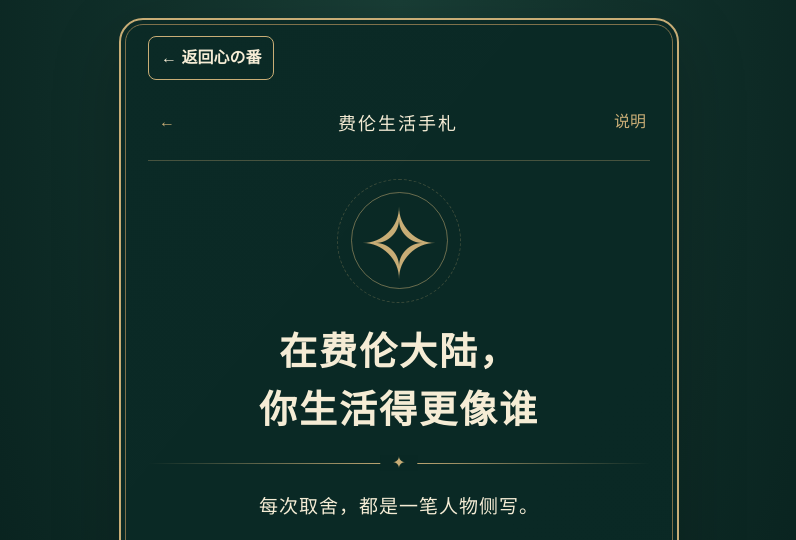
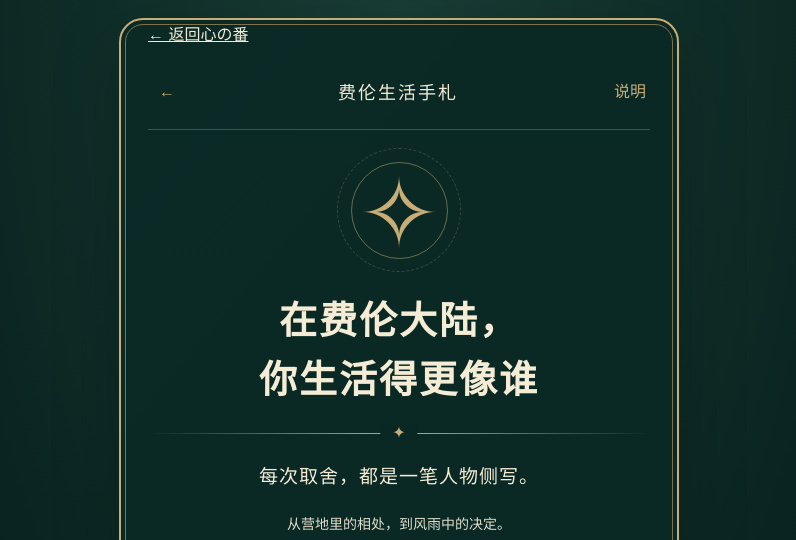
Before and after one commit to anduhello/quiz, a plain HTML site: page faerun/index.html in a window 1280 px wide. Shown: the top 540 px of the page, without its empty margins (241-1037 px from the left). Drawn offline with Linux system fonts and the light colour scheme.

```diff
--- a/faerun/hub.css
+++ b/faerun/hub.css
@@ -1,7 +1,5 @@
-/* 心の番接入层：保留原测试主题与逻辑，改善手机阅读和返回导航。 */
+/* 心の番接入层：保留原测试主题与逻辑，改善手机阅读。 */
 body{font-size:16px}
-.hub-return{padding:16px 0 0}
-.hub-return a{display:inline-flex;align-items:center;min-height:44px;padding:8px 12px;border:1px solid #c8ad76;border-radius:8px;color:#f5ecd5;text-decoration:none;font:600 16px/1.5 'Microsoft YaHei','PingFang SC',sans-serif}
 .micro,.intro .micro,.roster,footer,footer button,footer small,.chapter,.unknown,.savehint,.paper .label,.credit,.toast,.caution,.result-summary .micro,.result-summary .label,.motif-tags span,.separation,.villain-note,.report-card .micro,.salience-row,.report-card details,.axis-notes p,.answer-evidence p,.other-character small,.other-character p,.v2-result .all-results summary,.v2-result .mini-result,dialog details,table,.character-tile small,.hero-name>div,.declarations blockquote span{font-size:14px}
 .bw-option p,.choice,.bw-controls button,.report-card p,.insight p,.insight h3,dialog p,dialog li,.secondary,.text{font-size:16px}
 .bw-controls button,.unknown,.text,footer button{min-height:44px}
@@ -13,4 +11,3 @@ body{font-size:16px}
 .salience-row b{font-size:17px}
 .v2-result>.credit a{color:#f5dfad}
 @media(max-width:360px){.frame{padding:0 14px}.paper,.report-card{padding:24px 16px}.salience-row{grid-template-columns:84px minmax(0,1fr) 28px;gap:7px}}
-@media print{.hub-return{display:none}}
```
